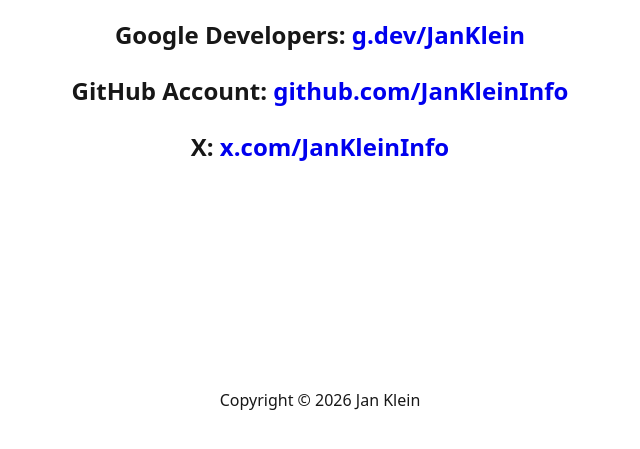
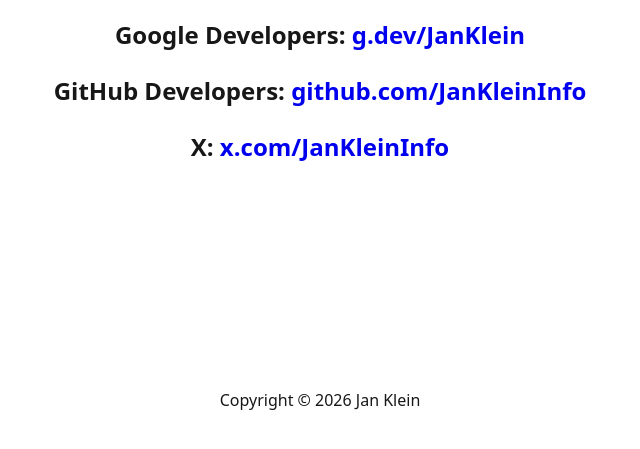
Before and after one commit to jankleininfo/jankleininfo.github.io, a plain HTML site: page index.html in a window 1280 px wide. Shown: the part 255-704 px from the top of the page, without its empty margins (320-960 px from the left). Drawn offline with Linux system fonts and the light colour scheme.

Commit message:
Update index.html

```diff
--- a/index.html
+++ b/index.html
@@ -34,7 +34,7 @@
     <h1>Jan Klein</h1>
     <h2><a href="https://ict.pages.dev/">ict.pages.dev</a></h2>
     <h2>Google Developers: <a href="https://g.dev/janklein">g.dev/JanKlein</a></h2>
-    <h2>GitHub Account: <a href="github.com/jankleininfo">github.com/JanKleinInfo</a></h2>
+    <h2>GitHub Developers: <a href="github.com/jankleininfo">github.com/JanKleinInfo</a></h2>
     <h2>X: <a href="https://x.com/JanKleinInfo">x.com/JanKleinInfo</a></h2>
   </main>
 <footer>
```
